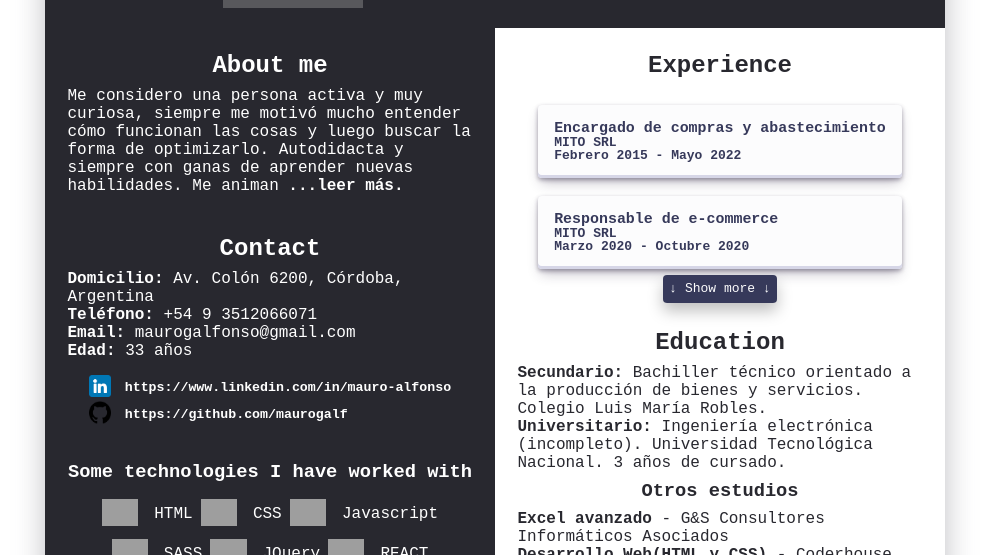
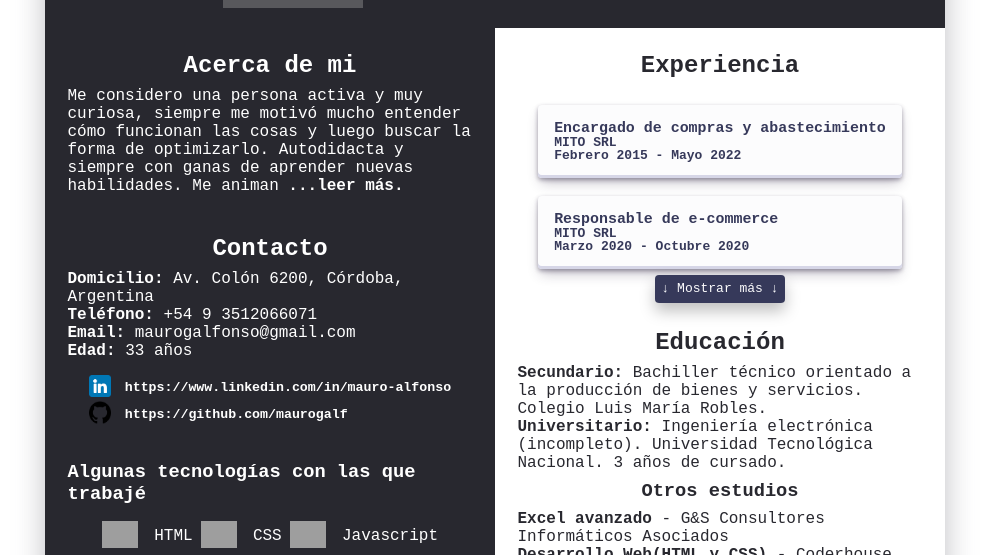
Before and after one commit to maurogalf/maurogalf.github.io, a React (Create React App) app: page / in a window 1280 px wide. Shown: the part 207-762 px from the top of the page, without its empty margins (145-1134 px from the left). Built offline with nearby package versions, Linux system fonts and the light colour scheme; grey boxes are pictures that could not be loaded; the HTML template or start-up script is replaced by a standard one.

Commit message:
Corrigiendo algunos errores

```diff
--- a/src/components/Left.jsx
+++ b/src/components/Left.jsx
@@ -11,7 +11,7 @@ export default function Left() {
             <Contact />
             <Technologies />
             <Link to="/projects">
-                <h2>My projects</h2>
+                <h2>Mis Proyectos</h2>
             </Link>
         </div>
     );
--- a/src/components/Projects.jsx
+++ b/src/components/Projects.jsx
@@ -28,14 +28,14 @@ const Projects = ({setPage}) => {
         <div className="project-container">
             <div className="btn-group-container">
                 <h2>
-                    Porj<span>ects</span>
+                    Trab<span>ajos</span>
                 </h2>
                 {first !== 0 && (
                     <button
                         onClick={handlePrevious}
                         className="btn-show btn-prev"
                     >
-                        ← Show Previous
+                        ← Mostrar anteriores
                     </button>
                 )}
                 {last < projects.length && (
@@ -43,11 +43,11 @@ const Projects = ({setPage}) => {
                         onClick={handleProjects}
                         className="btn-show btn-next"
                     >
-                        Show Next →
+                        Mostrar más →
                     </button>
                 )}
             </div>
-            <TransitionGroup component="div">
+            <TransitionGroup component="div" className={"project-container"}>
                 {projectsShowed.map((project) => {
                     return (
                         <CSSTransition
--- a/src/components/left/About.jsx
+++ b/src/components/left/About.jsx
@@ -9,7 +9,7 @@ export default function About() {
   }
   return (
     <div className="about">
-        <h2>About me</h2>
+        <h2>Acerca de mi</h2>
         <p>{contact.about.substring(0, caracteres)} <span style={{ fontWeight: 'bold', cursor: 'pointer' }} onClick={handelCaracteres}>{caracteres === 219 ? "...leer más." : " Mostrar menos."}</span> </p>
     </div>
   )
--- a/src/components/left/Contact.jsx
+++ b/src/components/left/Contact.jsx
@@ -7,7 +7,7 @@ import github from "../../logos/github.png";
 const Contact = () => {
     return (
         <div className='about'>
-            <h2>Contact</h2>
+            <h2>Contacto</h2>
             <ul>
                 <li><span>Domicilio:</span> {contact.domicilio}</li>
                 <li><span>Teléfono:</span> {contact.telefono}</li>
--- a/src/components/left/Technologies.jsx
+++ b/src/components/left/Technologies.jsx
@@ -4,7 +4,7 @@ import { technologies } from "../../data/technologies";
 const Technologies = () => {
     return (
         <div className="about tech">
-            <h3>Some technologies I have worked with</h3>
+            <h3>Algunas tecnologías con las que trabajé</h3>
             {technologies.map((tech) => {
                 return (
                     <div key={tech.name}>
--- a/src/components/right/Education.jsx
+++ b/src/components/right/Education.jsx
@@ -4,7 +4,7 @@ import { education } from '../../data/education';
 const Education = () => {
     return (
         <div className="about">
-            <h2>Education</h2>
+            <h2>Educación</h2>
             <ul>
                 <li><span>Secundario:</span> {education.formal.secundario}</li>
                 <li><span>Universitario:</span> {education.formal.universitario}</li>
--- a/src/components/right/Experience.jsx
+++ b/src/components/right/Experience.jsx
@@ -24,7 +24,7 @@ export default function Experience() {
 
     return (
         <div className="about">
-            <h2>Experience</h2>
+            <h2>Experiencia</h2>
             <ul>
                 {jobsShowed.map((job, index) => {
                     return (
@@ -40,12 +40,12 @@ export default function Experience() {
             </ul>
                 {jobsShowed.length !== 2 && (
                     <button className="btn-show btn-less" onClick={handleLess}>
-                        ↑ Show less ↑
+                        ↑ Mostrar menos ↑
                     </button>
                 )}
                 {jobsShowed.length !== jobs.length && (
                     <button className="btn-show btn-more" onClick={handleMore}>
-                        ↓ Show more ↓
+                        ↓ Mostrar más ↓
                     </button>
                 )}
         </div>
--- a/src/data/projects.js
+++ b/src/data/projects.js
@@ -8,7 +8,7 @@ import ecommerce from "../images/ecommerce.jpg";
 export const projects = [
     {
         nombre: "Backend E-commerce",
-        descripcion: "Proyecto backend de E-commerce para el curso de Node JS en Coderhuse. En proceso...",
+        descripcion: "Proyecto backend de E-commerce para el curso de Node JS en Coderhouse. En proceso...",
         presentacion: ecommerce,
         tecnologias: "NODE JS EXPRESS MONGODB FIREBASE",
         repositorio: "https://github.com/maurogalf/chatSocket",
```
